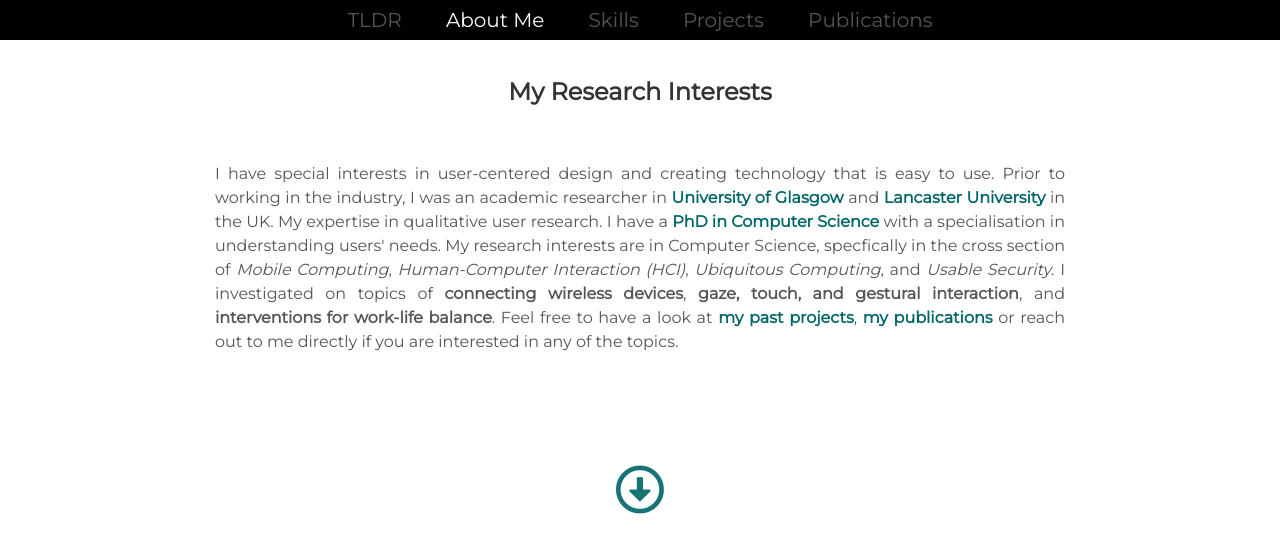
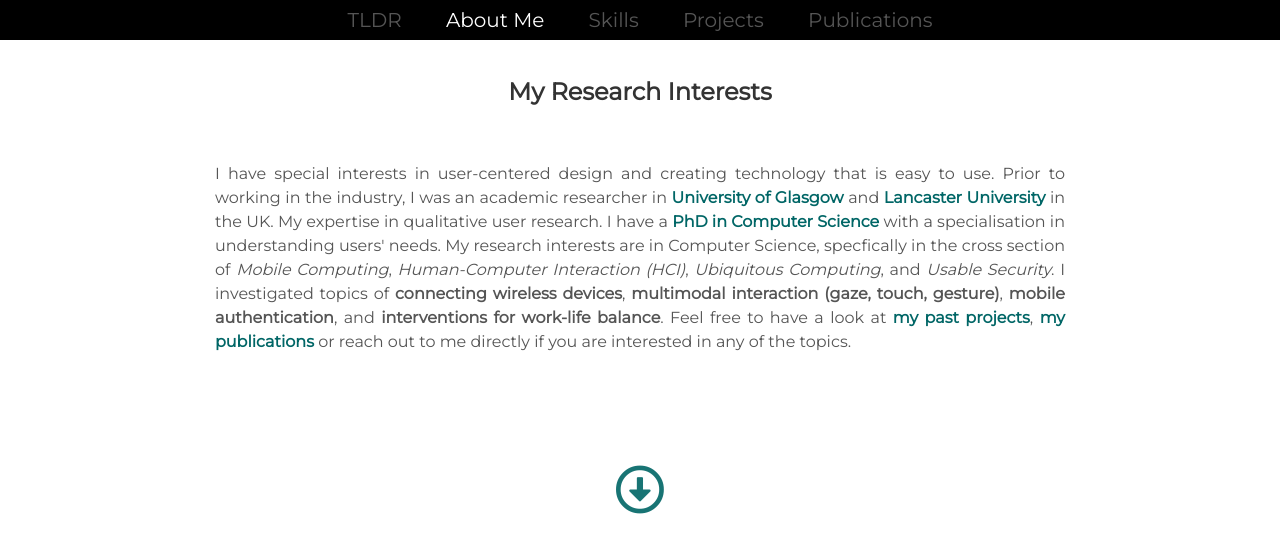
Before and after one commit to mingkichong/mingkichong.github.io, a Jekyll site: the page built from index.html, in a window 1280 px wide and 900 px high, scrolled down 4057 px. Shown: the top 553 px of the window. Built offline with Jekyll 4.4.1, drawn with Linux system fonts in a browser that asks for light colours.

Commit message:
update about section content

```diff
--- a/_includes/about.html
+++ b/_includes/about.html
@@ -100,7 +100,7 @@
   </span>
   with a specialisation in understanding users' needs.
   My research interests are in Computer Science, specfically in the cross section of <em>Mobile Computing</em>, <em>Human-Computer Interaction (HCI)</em>, <em>Ubiquitous Computing</em>, and <em>Usable Security</em>.
-  I investigated on topics of <strong>connecting wireless devices</strong>, <strong>gaze, touch, and gestural interaction</strong>, and <strong>interventions for work-life balance</strong>.
+  I investigated topics of <strong>connecting wireless devices</strong>, <strong>multimodal interaction (gaze, touch, gesture)</strong>, <strong>mobile authentication</strong>, and <strong>interventions for work-life balance</strong>.
   Feel free to have a look at <span id="about_link"><a href="#projects" data-scroll>my past projects</a></span>, <span id="about_link"><a href="#publications" data-scroll>my publications</a></span> or reach out to me directly if you are interested in any of the topics.
 </div>
 
```
